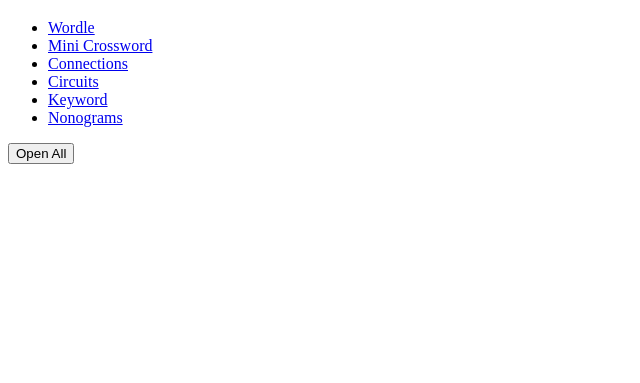
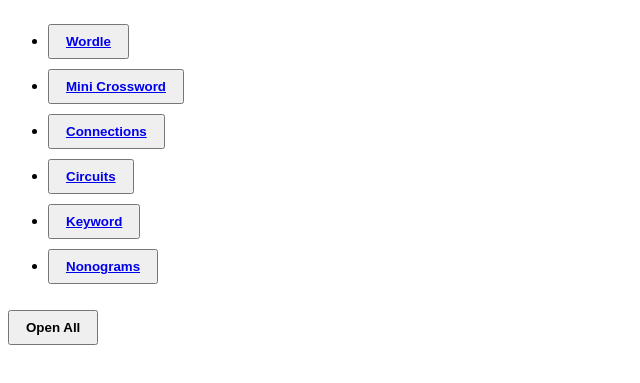
Before and after one commit to JakeRabinowitz/portfolio, a plain HTML site: page daily_games.html in a window 1280 px wide. Shown: the part 61-444 px from the top of the page, without its empty margins (0-640 px from the left). Drawn offline with Linux system fonts and the light colour scheme.

Commit message:
update daily games to be buttons.

```diff
--- a/daily_games.html
+++ b/daily_games.html
@@ -6,33 +6,61 @@
         <title>Daily Games</title>
     </head>
     <body>
+        <style>
+            button {
+                padding: 8px 16px;
+                font-weight: bold;
+                margin: 5px 0;
+            }
+        </style>
+
         <h1>Daily Games</h1>
+
         <ul>
             <li>
-                <a href="https://www.nytimes.com/games/wordle/index.html">Wordle</a>
+                <button>
+                    <a href="https://www.nytimes.com/games/wordle/index.html" target="_blank">Wordle</a>
+                </button>
             </li>
             <li>
-                <a href="https://www.nytimes.com/crosswords/game/mini">Mini Crossword</a>
+                <button>
+                    <a href="https://www.nytimes.com/crosswords/game/mini" target="_blank">Mini Crossword</a>
+                </button>
             </li>
             <li>
-                <a href="https://www.nytimes.com/games/connections">Connections</a>
+                <button>
+                    <a href="https://www.nytimes.com/games/connections" target="_blank">Connections</a>
+                </button>
             </li>
             <li>
-                <a href="https://circuitsgame.com/">Circuits</a>
+                <button>
+                    <a href="https://circuitsgame.com/" target="_blank">Circuits</a>
+                </button>
             </li>
             <li>
-                <a href="https://www.washingtonpost.com/games/keyword/">Keyword</a>
+                <button>
+                    <a href="https://www.washingtonpost.com/games/keyword/" target="_blank">Keyword</a>
+                </button>
             </li>
             <li>
-                <a href="https://nonograms-katana.com/play/#game">Nonograms</a>
+                <button>
+                    <a href="https://nonograms-katana.com/play/#game" target="_blank">Nonograms</a>
+                </button>
             </li>
         </ul>
 
-        <button type="button" onclick="openAll()" >Open All</input>
+        <button type="button" onclick="openAll()">Open All</input>
 
         <script>
             function openAll() {
-                const urls = ["https://www.nytimes.com/games/wordle/index.html", "https://www.nytimes.com/crosswords/game/mini", "https://www.nytimes.com/games/connections", "https://circuitsgame.com/", "https://www.washingtonpost.com/games/keyword/", "https://nonograms-katana.com/play/#game"];
+                const urls = [
+                    "https://www.nytimes.com/games/wordle/index.html",
+                    "https://www.nytimes.com/crosswords/game/mini",
+                    "https://www.nytimes.com/games/connections",
+                    "https://circuitsgame.com/",
+                    "https://www.washingtonpost.com/games/keyword/",
+                    "https://nonograms-katana.com/play/#game"
+                ];
                 urls
                     .reverse()
                     .forEach((url) => {
```
